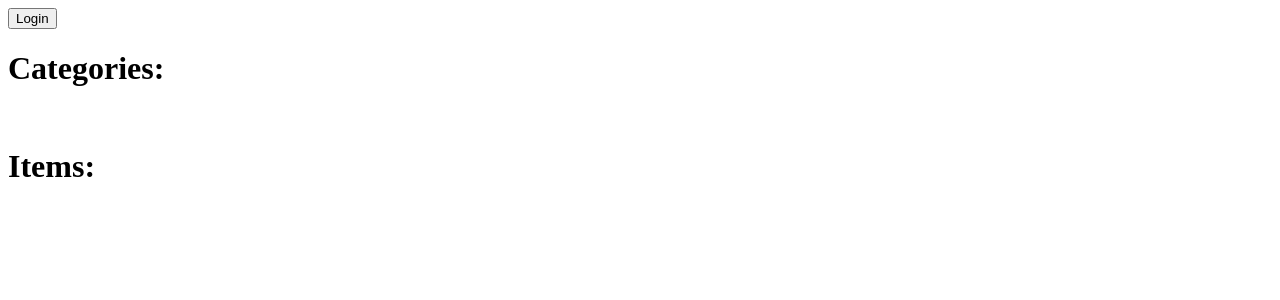
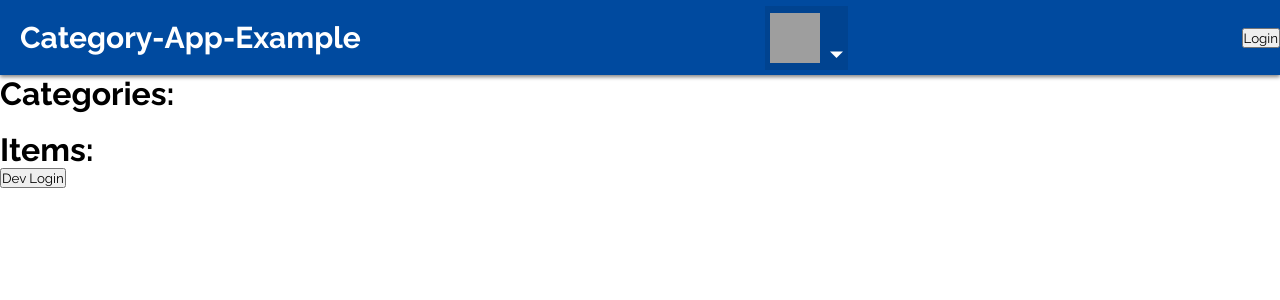
Before and after one commit to ch4nc3l0/catalog-app-example, a Flask app: page / in a window 1280 px wide. Shown: the top 300 px of the page. Run offline with Flask 2, Linux system fonts and the light colour scheme; data that the repository does not hold is empty; grey boxes are pictures that could not be loaded.

Commit message:
Styles: Initial styles for catalog.html

```diff
--- a/index.py
+++ b/index.py
@@ -131,6 +131,13 @@ def catalog():
             return redirect('login')
         if 'logout' in request.form:
             return redirect('logout')
+
+# --DEVELOPER LOGIN-REMOVE BEFORE LAUNCH-DEVELOPER LOGIN-REMOVE BEFORE LAUNCH--
+        if 'dev' in request.form:
+            devuser = User.query.filter_by(id=8172146).first()
+            login_user(devuser)
+# --DEVELOPER LOGIN-REMOVE BEFORE LAUNCH-DEVELOPER LOGIN-REMOVE BEFORE LAUNCH--
+
     return render_template('catalog.html',
                            categories=categories, items=items, user=user)
 
--- /dev/null
+++ b/static/css/master.sass
@@ -0,0 +1,43 @@
+// Main color palette
+$background: #ffffff;
+$dark: #004a9f;
+$error: #ff1b1b;
+$light: #62a3ff;
+$primary: #1675d1;
+$secondary: #70dfdc;
+
+// Typography and iconography palette
+$ondark: #ffffff;
+$onerror: #000000;
+$onlight: #000000;
+$onprimary: #ffffff;
+$onsecondary: #000000;
+
+// Screen size mixins - set breakpoints for screen sizes
+@mixin xs-screen-only
+  @media only screen and (max-width: 599px)
+      @content
+
+@mixin sm-screen-up
+    @media only screen and (min-width: 600px)
+        @content
+
+@mixin med-screen-up
+    @media only screen and (min-width: 900px)
+        @content
+
+@mixin lg-screen-up
+    @media only screen and (min-width: 1200px)
+        @content
+
+// Get rid of browser-based margins and padding
+*
+    margin: 0;
+    padding: 0;
+
+//  Set doc up for easy rem units now 1rem = 10 pixels
+html
+    font-size: 62.5%;
+
+body
+    font-size: 1.6rem;
--- /dev/null
+++ b/static/css/navbar.css
@@ -0,0 +1,104 @@
+* {
+  margin: 0;
+  padding: 0;
+}
+
+html {
+  font-size: 62.5%;
+}
+
+body {
+  font-size: 1.6rem;
+}
+
+* {
+  font-family: 'Raleway', sans-serif;
+}
+
+.navbar {
+  -webkit-box-align: center;
+      -ms-flex-align: center;
+          align-items: center;
+  background: #004a9f;
+  -webkit-box-shadow: 0rem .2rem .4rem grey;
+          box-shadow: 0rem .2rem .4rem grey;
+  display: -webkit-box;
+  display: -ms-flexbox;
+  display: flex;
+  -webkit-box-pack: justify;
+      -ms-flex-pack: justify;
+          justify-content: space-between;
+}
+
+.appname {
+  color: #ffffff;
+  font-size: 3rem;
+  font-weight: bold;
+  padding: 2rem;
+}
+
+.navuser {
+  -ms-flex-line-pack: center;
+      align-content: center;
+  background: #004390;
+  color: #ffffff;
+  display: -webkit-box;
+  display: -ms-flexbox;
+  display: flex;
+  -ms-flex-pack: distribute;
+      justify-content: space-around;
+  margin-right: 1rem;
+  padding-bottom: .7rem;
+  padding-left: .5rem;
+  padding-right: .5rem;
+  padding-top: .7rem;
+}
+
+@media only screen and (max-width: 599px) {
+  .navuser {
+    display: none;
+  }
+}
+
+.navuserimage {
+  -ms-flex-item-align: center;
+      -ms-grid-row-align: center;
+      align-self: center;
+  height: 5rem;
+  width: 5rem;
+}
+
+.navuseridwrapper {
+  padding-left: .5rem;
+  padding-right: .5rem;
+  text-align: center;
+}
+
+.caretdown {
+  -ms-flex-item-align: end;
+      align-self: flex-end;
+  margin-bottom: .5rem;
+  height: 1.3rem;
+  width: 1.3rem;
+}
+
+@media only screen and (max-width: 599px) {
+  .appname {
+    font-size: 2.5rem;
+    margin-left: .5rem;
+    padding: .5rem;
+  }
+  .menu {
+    height: 4.5rem;
+    margin-right: .5rem;
+    padding: 1.5rem;
+    width: 4.5rem;
+  }
+}
+
+@media only screen and (min-width: 600px) {
+  .menu {
+    display: none;
+  }
+}
+/*# sourceMappingURL=navbar.css.map */
--- /dev/null
+++ b/static/css/navbar.sass
@@ -0,0 +1,68 @@
+@import '../css/master'
+
+*
+    font-family: 'Raleway', sans-serif;
+
+.navbar
+    align-items: center;
+    background: $dark;
+    box-shadow: 0rem .2rem .4rem grey;
+    display: flex;
+    justify-content: space-between;
+
+
+    // --Development----Development----Development--
+    // border: dashed 1px purple;
+    // --Development----Development----Development--
+.appname
+    color: $ondark;
+    font-size: 3rem;
+    font-weight: bold;
+    padding: 2rem;
+
+.navuser
+    align-content: center
+    background: darken($dark, 3%);
+    color: $ondark;
+    display: flex;
+    justify-content: space-around;
+    margin-right: 1rem;
+    padding-bottom: .7rem;
+    padding-left: .5rem;
+    padding-right: .5rem;
+    padding-top: .7rem;
+    @include xs-screen-only
+        display: none;
+
+.navuserimage
+    align-self: center;
+    height: 5rem;
+    width: 5rem;
+
+.navuseridwrapper
+    padding-left: .5rem;
+    padding-right: .5rem;
+    text-align: center;
+
+.caretdown
+    align-self: flex-end;
+    margin-bottom: .5rem;
+    height: 1.3rem;
+    width: 1.3rem;
+
+@include xs-screen-only
+    .appname
+        font-size: 2.5rem;
+        margin-left: .5rem;
+        padding: .5rem;
+
+
+    .menu
+        height: 4.5rem;
+        margin-right: .5rem;
+        padding: 1.5rem
+        width: 4.5rem;
+
+@include sm-screen-up
+    .menu
+        display: none;
--- a/templates/catalog.html
+++ b/templates/catalog.html
@@ -3,25 +3,46 @@
     <meta charset="UTF-8">
     <meta name="viewport" content="width=device-width, initial-scale=1.0">
     <meta http-equiv="X-UA-Compatible" content="ie=edge">
+    <link href="https://fonts.googleapis.com/css?family=Raleway:400,700" rel="stylesheet">
+    <link rel="stylesheet" href="../static/css/navbar.css" >
+    <link rel="stylesheet" href="{{ url_for('static', filename='css/navbar.css') }}" >
     <title>Document</title>
 </head>
 <body>
     <div>
 
+
+       <div class="navbar">
+            <a class="appname" >Category-App-Example</a>
+
+            <div class="navuser" >
+                <img class="navuserimage" src="https://encrypted-tbn0.gstatic.com/images?q=tbn:ANd9GcS3Kbm-lKrPe_H2uB9Qo6prYkjJDoDAemj-WUNDONHUT7SDqnr3" >
+                <div class="navuseridwrapper" >
+                        <p id="navuserid" >Logged in<br /> as <br />ch4nc3l0</p>
+                </div>
+                <object class="caretdown" type="image/svg+xml" data="../static/imgs/caret.svg"></object>
+            </div>
+            <object class="menu" type="image/svg+xml" data="../static/imgs/menu.svg"></object>
+
+            <form id="loginbuttform" method="POST">
+                    <input id="loginbutt" name="login" type="submit" value="Login">
+            </form>
+       </div>
+
+
             <form method="POST">
-                <input id="loginButt" name="login" type="submit" value="Login">
-                <input id="logoutButt" name="logout" type="submit" value="Logout">
+                <input id="logoutbutt" name="logout" type="submit" value="Logout">
             </form>
 
         <div>
             <h1>Categories:</h1>
-            <a id="newCat" href="{{ url_for('addCategory') }}" >New Category</a>
+            <a id="newcat" href="{{ url_for('addCategory') }}" >New Category</a>
         </br>
 
             {% for category in categories %}
                <a href="{{ url_for('categories', category_name=category.name) }}"> {{category.name}} </a>
-                <a id="editCat" href="{{ url_for('updateCategories', category_name=category.name, category=category) }}" >Edit Category</a>
-                <a id="delCat" href="{{ url_for('deleteCategories', category_name=category.name, category=category) }}" >Delete Category</a>
+                <a id="editcat" href="{{ url_for('updateCategories', category_name=category.name, category=category) }}" >Edit Category</a>
+                <a id="delcat" href="{{ url_for('deleteCategories', category_name=category.name, category=category) }}" >Delete Category</a>
 
             {% endfor %}
         </div>
@@ -35,26 +56,42 @@
     </div>
 
 
+
+
+
+<!-- --Developer Login REMOVE IN PRODUCTION-- --Developer Login REMOVE IN PRODUCTION-- -->
+    <form method="POST">
+            <input name="dev" type="submit" value="Dev Login">
+    </form>
+<!-- --Developer Login REMOVE IN PRODUCTION-- --Developer Login REMOVE IN PRODUCTION-- -->
+
+
+
+
     <!-- Script cannot be moved due to depending on python variables -->
     <script type="text/javascript">
     let user = '{{user}}';
     let categories = '{{categories.name}}'
     if (user != ''){
-            document.getElementById('loginButt').style.display = 'none';
-            document.getElementById('logoutButt').style.display = '';
-            document.getElementById('newCat').style.display = '';
+            document.getElementById('loginbutt').style.display = 'none';
+            document.getElementById('loginbuttform').style.display = 'none';
+            document.getElementById('logoutbutt').style.display = '';
+            document.getElementById('newcat').style.display = '';
+            document.getElementById('navuserid').style.display = '';
             if(categories != ''){
-                document.getElementById('editCat').style.display = '';
-                document.getElementById('delCat').style.display = '';
+                document.getElementById('editcat').style.display = '';
+                document.getElementById('delcat').style.display = '';
             }
         }
         else{
-            document.getElementById('logoutButt').style.display = 'none';
-            document.getElementById('loginButt').style.display = '';
-            document.getElementById('newCat').style.display = 'none';
+            document.getElementById('logoutbutt').style.display = 'none';
+            document.getElementById('loginbutt').style.display = '';
+            document.getElementById('loginbuttform').style.display = '';
+            document.getElementById('newcat').style.display = 'none';
+            document.getElementById('navuserid').style.display = 'none';
             if(categories != ''){
-                document.getElementById('editCat').style.display = 'none';
-                document.getElementById('delCat').style.display = 'none';
+                document.getElementById('editcat').style.display = 'none';
+                document.getElementById('delcat').style.display = 'none';
             }
         }
     </script>
```
Also changed, not shown: static/css/master.css (added, +13 -0 lines), static/imgs/caret.svg (added), static/imgs/menu.svg (added), 5 other files.
